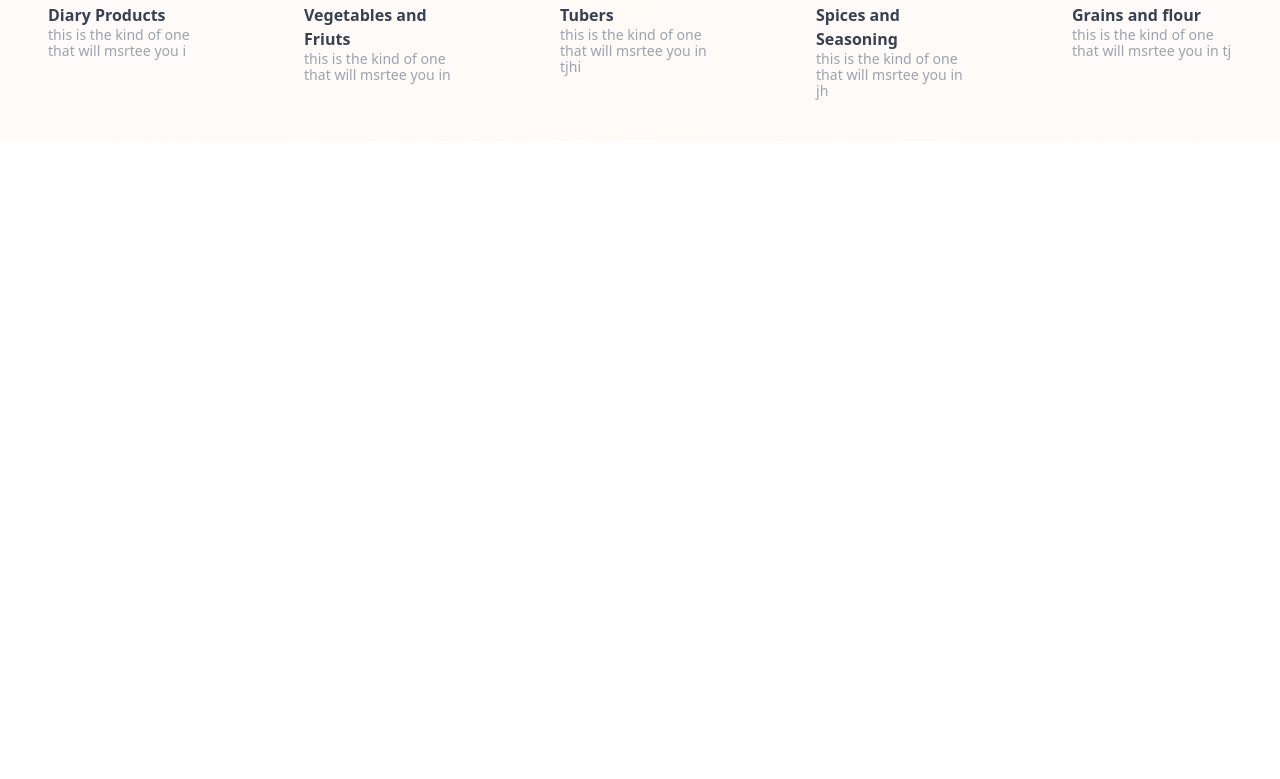
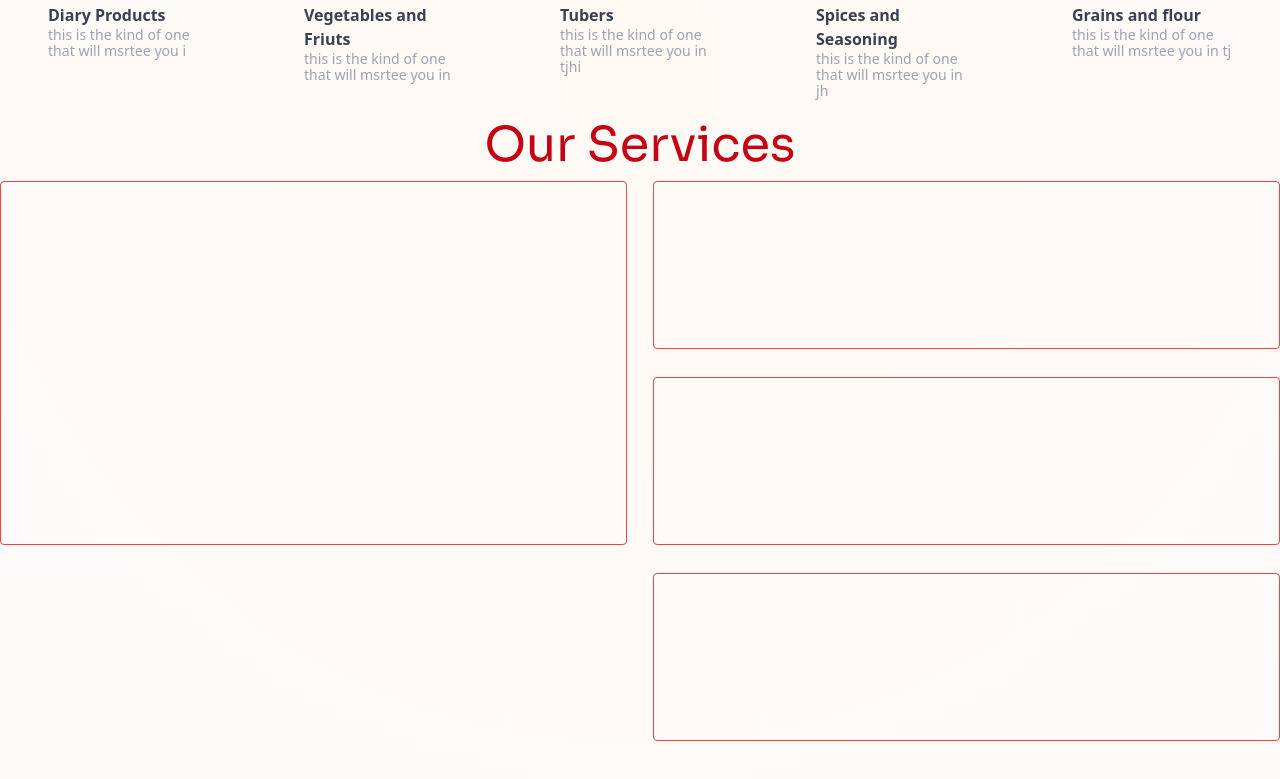
Before and after one commit to mysticwillz/villamart, a React (Vite) app in the folder villamart/: page / in a window 1280 px wide. Shown: the part 659-1438 px from the top of the page. Before the commit the page ends 800 px from the top, so only its background shows below. Built offline with nearby package versions, Linux system fonts and the light colour scheme.

Commit message:
this commit is building the service section of villamart

```diff
--- a/villamart/src/App.jsx
+++ b/villamart/src/App.jsx
@@ -1,11 +1,13 @@
 import Hero from "./components/Hero";
 import NavSection from "./components/NavSection";
+import Services from "./components/Services";
 
 function App() {
   return (
     <main>
       <NavSection />
       <Hero />
+      <Services/>
     </main>
   );
 }
--- /dev/null
+++ b/villamart/src/components/Services.jsx
@@ -0,0 +1,22 @@
+import React from "react";
+
+export default function Services() {
+  return (
+    <main className="max-w-7xl my-[2.5rem] mx-auto">
+      <h1 className="text-[3rem] text-bold font-[Sora] text-center text-[#c40414]">
+        {" "}
+        Our Services
+      </h1>
+      <section className="w-full flex justify-between items-center h-[70vh] ">
+        <div className="w-[49%] h-full">
+          <div className="w-full h-[65%] border border-red-500 rounded "></div>
+        </div>
+        <div className="w-[49%] h-full flex flex-col justify-between items-center">
+          <div className=" w-full h-[30%] border border-red-500 rounded"></div>
+          <div className=" w-full h-[30%] border border-red-500 rounded"></div>
+          <div className=" w-full h-[30%] border border-red-500 rounded"></div>
+        </div>
+      </section>
+    </main>
+  );
+}
--- a/villamart/src/index.css
+++ b/villamart/src/index.css
@@ -1,8 +1,8 @@
+@import url("https://fonts.googleapis.com/css2?family=Roboto:ital,wght@0,400;0,500;0,700;1,400&display=swap");
+@import url("https://fonts.googleapis.com/css2?family=Sora:wght@300;400;500;600&display=swap");
 @tailwind base;
 @tailwind components;
 @tailwind utilities;
-@import url("https://fonts.googleapis.com/css2?family=Roboto:ital,wght@0,400;0,500;0,700;1,400&display=swap");
-@import url("https://fonts.googleapis.com/css2?family=Sora:wght@300;400;500;600&display=swap");
 body {
   background: rgb(255, 250, 244);
   background: radial-gradient(
```
